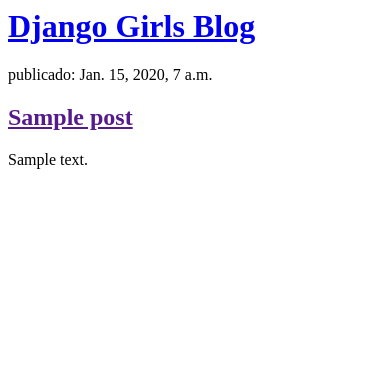
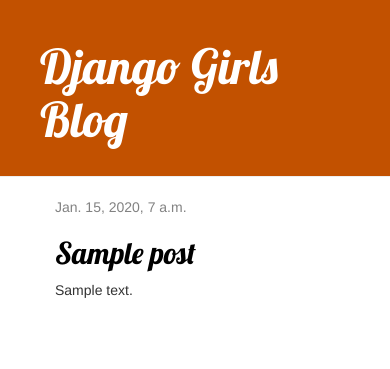
Before and after one commit to matizaidan/my-first-blog, a Django app: page / in a window 390 px wide. Shown: the top 369 px of the page. Run offline with Django 3.2, Linux system fonts and the light colour scheme; tables that the repository leaves empty hold one stand-in row (values such as "Sample post"); some libraries are stand-ins or nearby versions.

Commit message:
Agregadas vistas y plantilla para el detallle del post del blog asi como tmbien CSS pra el sitio.

```diff
--- /dev/null
+++ b/blog/static/css/blog.css
@@ -0,0 +1,46 @@
+.page-header {
+    background-color: #C25100;
+    margin-top: 0;
+    padding: 20px 20px 20px 40px;
+}
+
+.page-header h1, .page-header h1 a, .page-header h1 a:visited, .page-header h1 a:active {
+    color: #ffffff;
+    font-size: 36pt;
+    text-decoration: none;
+}
+
+.content {
+    margin-left: 40px;
+}
+
+h1, h2, h3, h4 {
+    font-family: 'Lobster', cursive;
+}
+
+.date {
+    color: #828282;
+}
+
+.save {
+    float: right;
+}
+
+.post-form textarea, .post-form input {
+    width: 100%;
+}
+
+.top-menu, .top-menu:hover, .top-menu:visited {
+    color: #ffffff;
+    float: right;
+    font-size: 26pt;
+    margin-right: 20px;
+}
+
+.post {
+    margin-bottom: 70px;
+}
+
+.post h2 a, .post h2 a:visited {
+    color: #000000;
+}
--- /dev/null
+++ b/blog/templates/blog/base.html
@@ -0,0 +1,24 @@
+{% load static %}
+<html>
+    <head>
+        <title>Django Girls blog</title>
+        <link rel="stylesheet" href="//maxcdn.bootstrapcdn.com/bootstrap/3.2.0/css/bootstrap.min.css">
+        <link rel="stylesheet" href="//maxcdn.bootstrapcdn.com/bootstrap/3.2.0/css/bootstrap-theme.min.css">
+        <link href='//fonts.googleapis.com/css?family=Lobster&subset=latin,latin-ext' rel='stylesheet' type='text/css'>
+        <link rel="stylesheet" href="{% static 'css/blog.css' %}">
+    </head>
+    <body>
+        <div class="page-header">
+            <h1><a href="/">Django Girls Blog</a></h1>
+        </div>
+        <div class="content container">
+            <div class="row">
+                <div class="col-md-8">
+                {% block content %}
+                {% endblock %}
+                </div>
+            </div>
+        </div>
+    </body>
+
+</html>
--- a/blog/templates/blog/post_list.html
+++ b/blog/templates/blog/post_list.html
@@ -1,18 +1,13 @@
-<html>
-    <head>
-        <title>Blog Project</title>
-    </head>
-    <body>
-        <div>
-            <h1><a href="/">Django Girls Blog</a></h1>
+{% extends 'blog/base.html' %}
+
+{% block content %}
+    {% for post in posts %}
+        <div class="post">
+            <div class="date">
+                {{ post.published_date }}
+            </div>
+            <h2><a href="{% url 'post_detail' pk=post.pk %}">{{ post.title }}</a></h2>
+            <p>{{ post.text|linebreaksbr }}</p>
         </div>
-
-        {% for post in posts %}
-            <div>
-                <p> publicado: {{ post.published_date }}</p>
-                <h2><a href="">{{ post.title }}</a></h2>
-                <p>{{ post.text|linebreaksbr }}</p>
-            </div>
-        {% endfor %}
-    </body>
-</html>
+    {% endfor %}
+{% endblock %}
--- a/blog/urls.py
+++ b/blog/urls.py
@@ -3,4 +3,5 @@
 
 urlpatterns = [
     path('', views.post_list, name='post_list'),
+    path('post/<int:pk>/', views.post_detail, name='post_detail'),
 ]
--- a/blog/views.py
+++ b/blog/views.py
@@ -1,13 +1,9 @@
-from django.shortcuts import render  # Importa la función render para renderizar las plantillas
+from django.shortcuts import render, get_object_or_404
 from .models import Post  # Importa el modelo Post del archivo models.py en el mismo directorio
 from django.utils import timezone  # Importa la función timezone para trabajar con fechas y horas
 
 def post_list(request):
     return render(request, 'blog/post_list.html', {})
-
-
-
-
 
 #"Renderizar" en el contexto de desarrollo web significa tomar una plantilla (que es básicamente un archivo HTML con marcadores especiales para insertar datos dinámicos) y procesarla para producir un resultado final que se puede enviar al navegador web para ser mostrado al usuario. En el caso de Django, la función render toma una solicitud del usuario, una plantilla y un diccionario de datos (opcional) y devuelve una respuesta HTTP que contiene el resultado de procesar la plantilla con los datos proporcionados. Entonces, en el código que mencionaste, render se utiliza para crear la respuesta que mostrará los posts recuperados en la plantilla blog/post_list.html.
 
@@ -18,3 +14,7 @@
     # Renderiza la plantilla 'blog/post_list.html' con los posts recuperados
     # Además, pasa un diccionario como contexto con la clave 'posts' que contiene los posts recuperados
     return render(request, 'blog/post_list.html', {'posts': posts})
+
+def post_detail(request, pk):
+    post = get_object_or_404(Post, pk=pk)
+    return render(request, 'blog/post_detail.html', {'post': post})
```
Also changed, not shown: blog/templates/blog/post_detail.html (added, +13 -0 lines).
